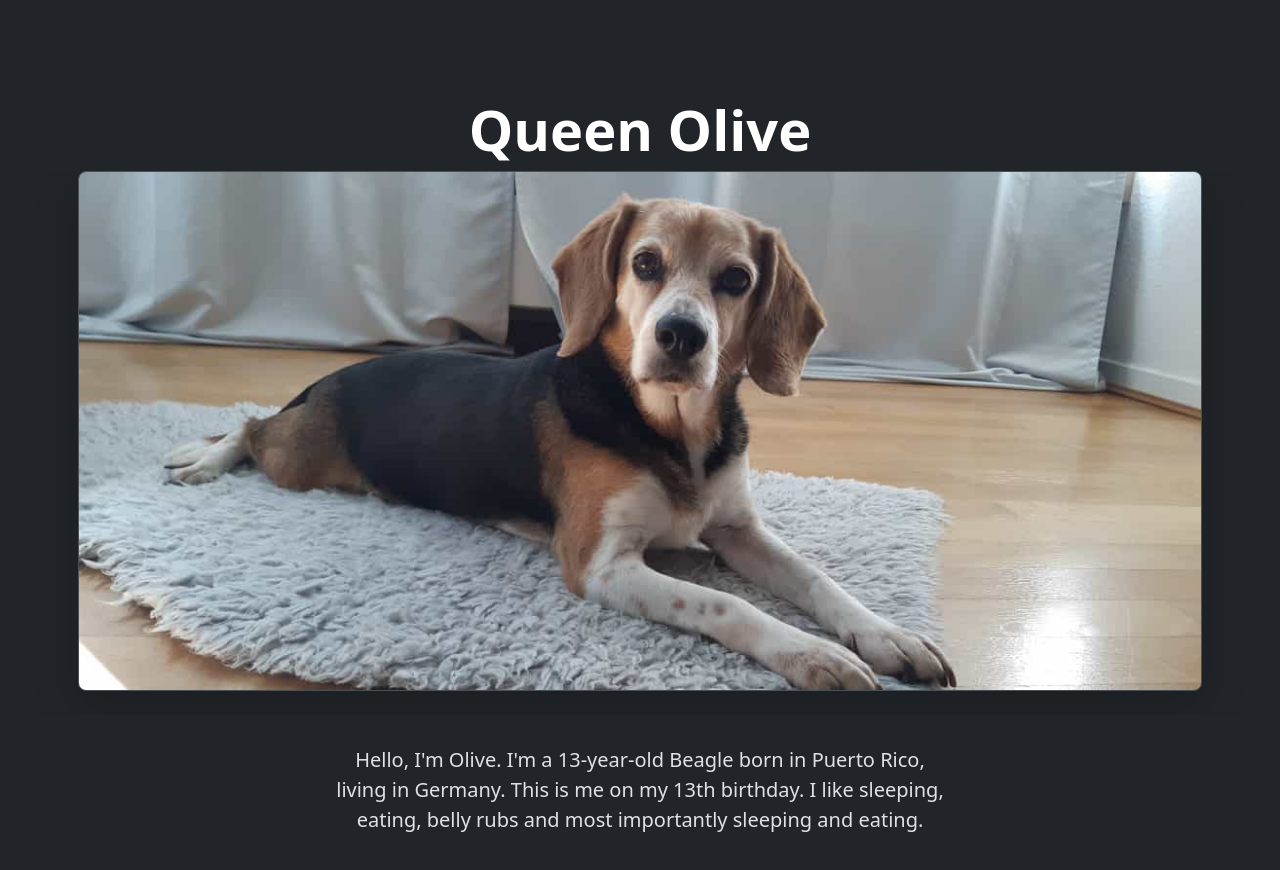
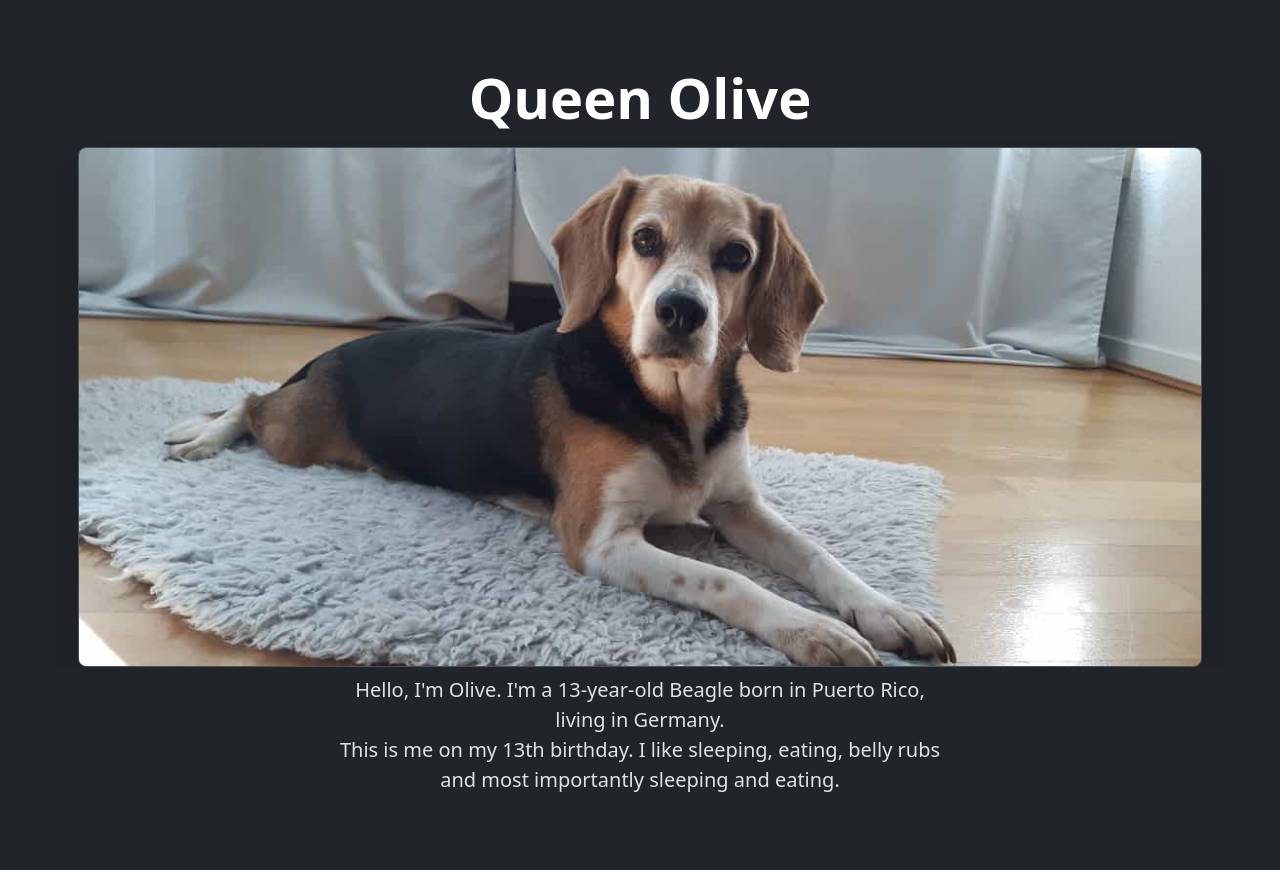
Before and after one commit to Matthimatiker/olive-daily, a website: page public/index.html in a window 1280 px wide. After the commit the page ends 819 px from the top, so only its background shows below. Drawn offline with Linux system fonts and the light colour scheme.

Commit message:
styling page a bit

```diff
--- a/public/index.html
+++ b/public/index.html
@@ -27,19 +27,19 @@
             </div>
         </div>
 
-        <div class="px-4 pt-5 my-5 text-center" id="content-block">
-            <h3 class="display-4 fw-bold text-body-emphasis" id="content-headline">Searching for content...</h3>
-            <div class="overflow-hidden">
+        <div class="px-4 pt-5 my-2 text-center" id="content-block">
+            <h3 class="display-4 fw-bold text-body-emphasis my-2" id="content-headline">Searching for content...</h3>
+            <div class="overflow-hidden px-4 pt-2 my-2 text-center">
                 <div class="container px-2">
                     <img id="content-image"
                          src=""
-                         class="img-fluid border rounded-3 shadow-lg mb-4"
+                         class="img-fluid border rounded-3 shadow-lg"
                          alt=""
                          loading="lazy"
                     >
                 </div>
             </div>
-            <div class="col-lg-6 mx-auto">
+            <div class="col-lg-6 mx-auto my-2">
                 <p class="lead mb-4" id="content-text">Loading...</p>
             </div>
         </div>
--- a/public/js/daily-content.js
+++ b/public/js/daily-content.js
@@ -9,8 +9,7 @@ const availableContent = [
     createContent(
         './images/queen-olive.jpeg',
         'Queen Olive',
-        `
-        Hello, I'm Olive. I'm a 13-year-old Beagle born in Puerto Rico, living in Germany.
+        `Hello, I'm Olive. I'm a 13-year-old Beagle born in Puerto Rico, living in Germany.
         This is me on my 13th birthday. I like sleeping, eating, belly rubs and most importantly sleeping
         and eating.
         `
```
